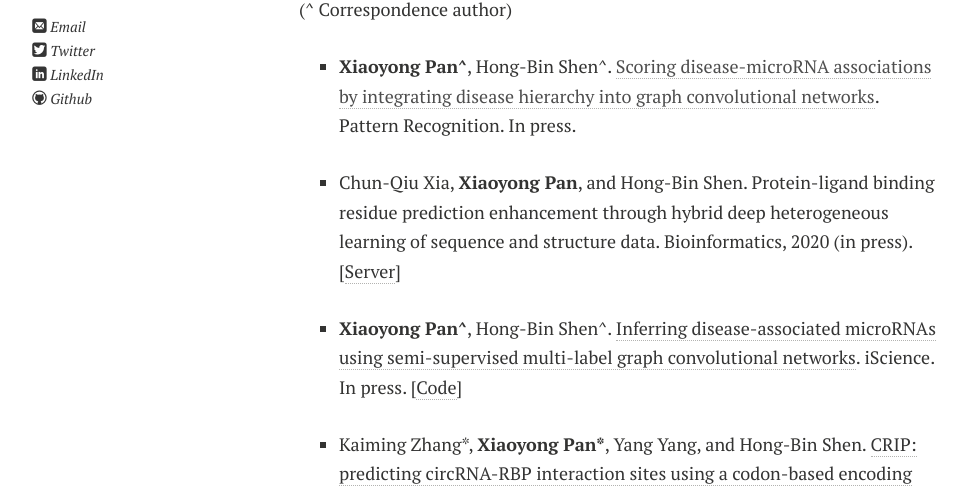
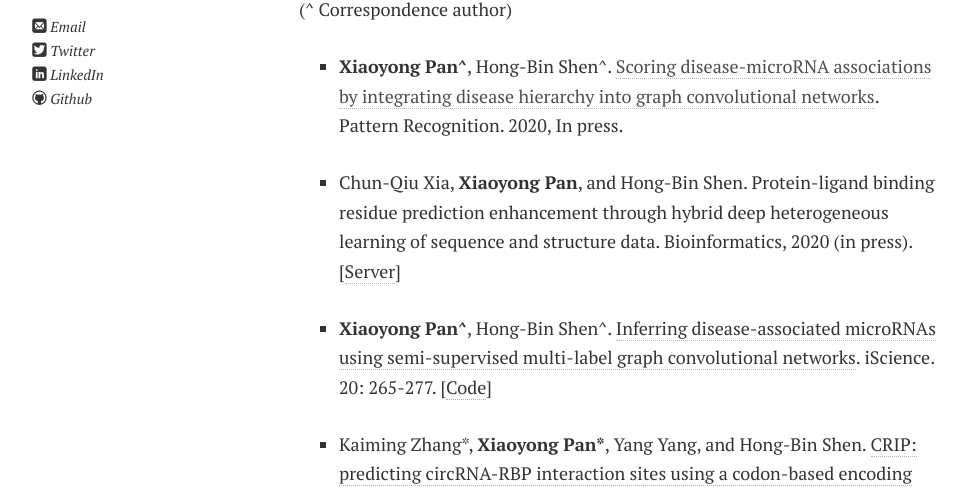
Before and after one commit to xypan1232/xypan1232.github.io, a Jekyll site: the page built from publications.md, in a window 1280 px wide and 900 px high. Shown: the part 223-712 px from the top of the window, without its empty margins (21-988 px from the left). Built offline with Jekyll 4.4.1, drawn with Linux system fonts in a browser that asks for light colours; nearby versions of some CDN libraries; Markdown is read by kramdown in place of the engine named in the settings.

Commit message:
Update publications.md

```diff
--- a/publications.md
+++ b/publications.md
@@ -11,7 +11,7 @@ See my full Publication at <a href="https://scholar.google.com/citations?hl=en&u
 (^ Correspondence author) <br>
 <ul>
 <li>
-    <p><b>Xiaoyong Pan^</b>, Hong-Bin Shen^. <a href="">Scoring disease-microRNA associations by integrating disease hierarchy into graph convolutional networks</a>. Pattern Recognition. In press. </p>
+    <p><b>Xiaoyong Pan^</b>, Hong-Bin Shen^. <a href="">Scoring disease-microRNA associations by integrating disease hierarchy into graph convolutional networks</a>. Pattern Recognition. 2020, In press. </p>
   </li>
 
 <li>
@@ -19,7 +19,7 @@ See my full Publication at <a href="https://scholar.google.com/citations?hl=en&u
  </li>
 
 <li>
-    <p><b>Xiaoyong Pan^</b>, Hong-Bin Shen^. <a href="https://www.cell.com/iscience/fulltext/S2589-0042(19)30351-7">Inferring disease-associated microRNAs using semi-supervised multi-label graph convolutional networks</a>. iScience. In press. [<a href="https://github.com/xypan1232/DimiG">Code</a>]</p>
+    <p><b>Xiaoyong Pan^</b>, Hong-Bin Shen^. <a href="https://www.cell.com/iscience/fulltext/S2589-0042(19)30351-7">Inferring disease-associated microRNAs using semi-supervised multi-label graph convolutional networks</a>. iScience. 20: 265-277. [<a href="https://github.com/xypan1232/DimiG">Code</a>]</p>
   </li>
 
 <li>
```
